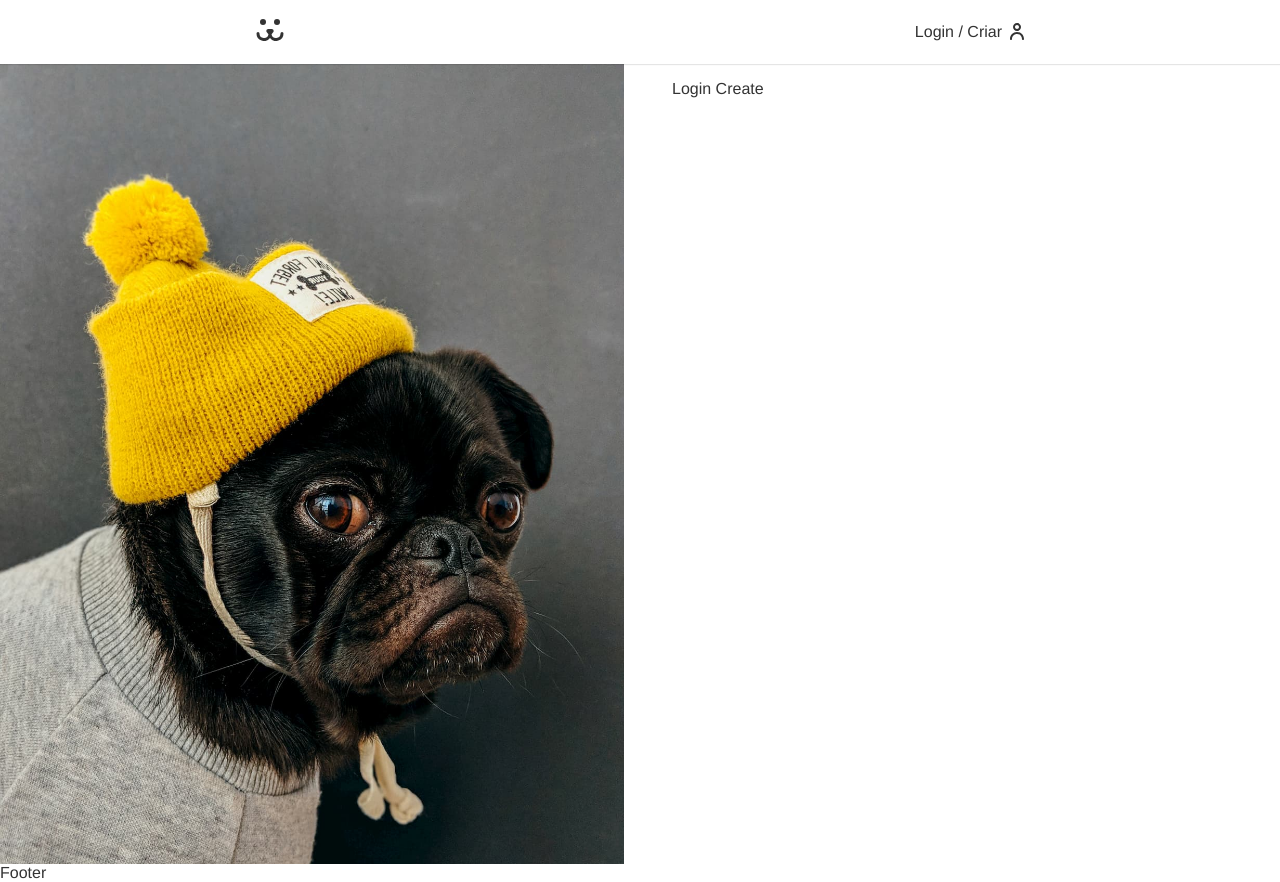
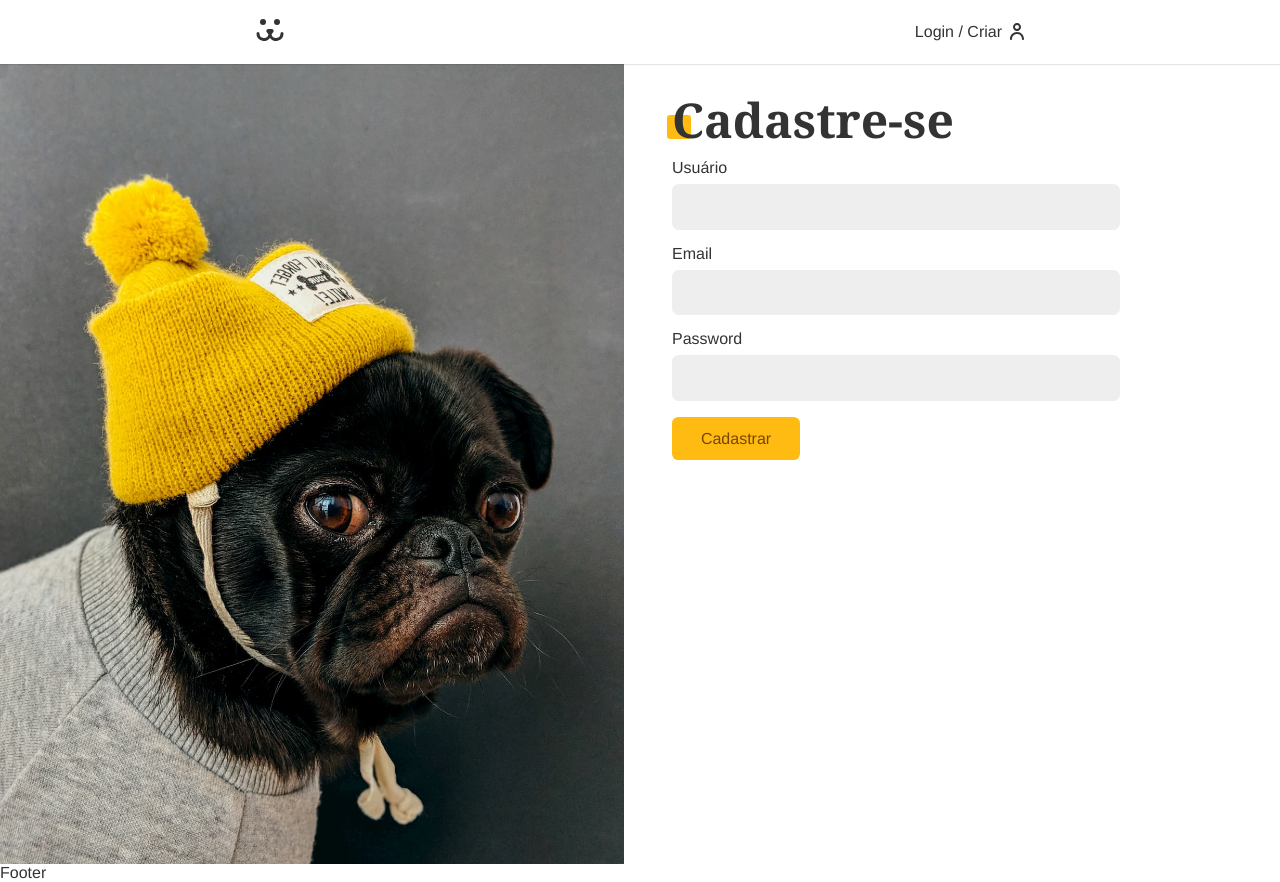
Before and after one commit to getBraga/dogs-react, a React (Vite) app: page /login/criar in a window 1280 px wide. Built offline with nearby package versions, Linux system fonts and the light colour scheme.

Commit message:
estilizado a tela de criar usuario

```diff
--- a/src/Components/Login/LoginCreate.jsx
+++ b/src/Components/Login/LoginCreate.jsx
@@ -1,8 +1,59 @@
 import React from "react";
+import Input from "../Forms/Input";
+import Button from "../Forms/Button";
+import useForm from "../../Hooks/useForm";
+import { USER_POST } from "../../api";
 
 const LoginCreate = () => {
-  console.log("Aaaaaaaaaaa");
-  return <div>Login Create</div>;
+  const username = useForm();
+  const email = useForm("email");
+  const password = useForm();
+  const errorUseForm = useForm();
+
+  async function handleSubmit(event) {
+    event.preventDefault();
+    try {
+      const { url, options } = USER_POST({
+        username: username.value,
+        email: email.value,
+        password: password.value,
+      });
+      const response = await fetch(url, options);
+      console.log(await response.json());
+    } catch (error) {
+      console.log(error);
+      console.log("errorUseForm", errorUseForm);
+    }
+  }
+  return (
+    <section className="animeLeft">
+      <h1 className="title">Cadastre-se</h1>
+      <form onSubmit={handleSubmit}>
+        <Input
+          label="Usuário"
+          type="text"
+          name="username"
+          {...username}
+          autoComplete="current-username"
+        />
+        <Input
+          label="Email"
+          type="email"
+          name="email"
+          {...email}
+          autoComplete="current-email"
+        />
+        <Input
+          label="Password"
+          type="password"
+          name="password"
+          {...password}
+          autoComplete="current-password"
+        />
+        <Button>Cadastrar</Button>
+      </form>
+    </section>
+  );
 };
 
 export default LoginCreate;
--- a/src/Hooks/useForm.jsx
+++ b/src/Hooks/useForm.jsx
@@ -4,6 +4,11 @@ const types = {
     regex:
       /^(([^<>()[\]\\.,;:\s@"]+(\.[^<>()[\]\\.,;:\s@"]+)*)|.(".+"))@((\[[0-9]{1,3}\.[0-9]{1,3}\.[0-9]{1,3}\.[0-9]{1,3}\])|(([a-zA-Z\-0-9]+\.)+[a-zA-Z]{2,}))$/,
     message: "Preencha um e-mail válido",
+  },
+  password: {
+    regex: /^(?=.*\d)(?=.*[!@#$%^&*])(?=.*[a-z])(?=.*[A-Z]).{8,}$/,
+    message:
+      "A senha precisa ter 1 caracter maiusculo, 1 minuculo e 1 caracter especial, e a senha precisa ter no mínimo 8 caracteres",
   },
 };
 const useForm = (type) => {
```
